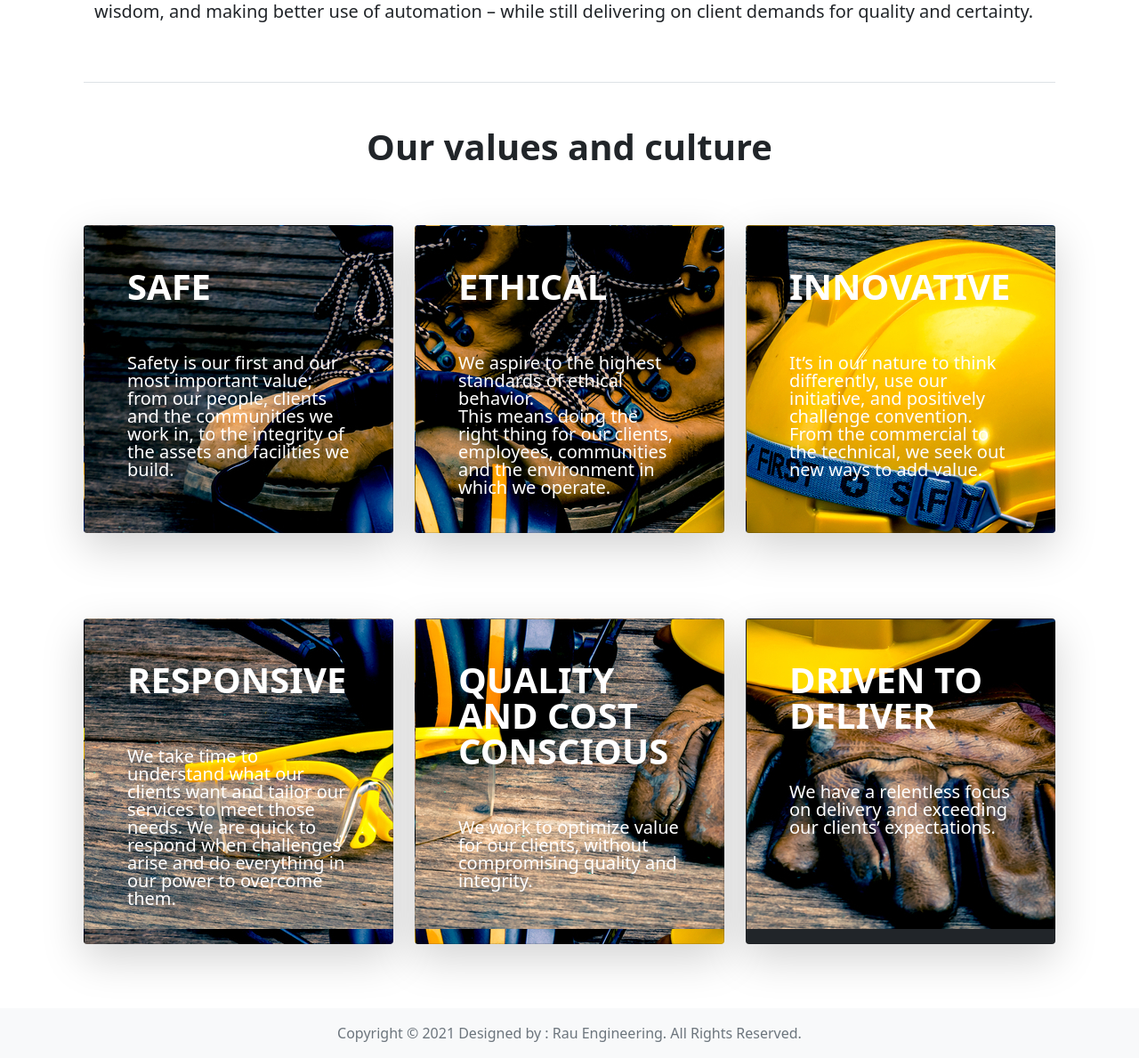
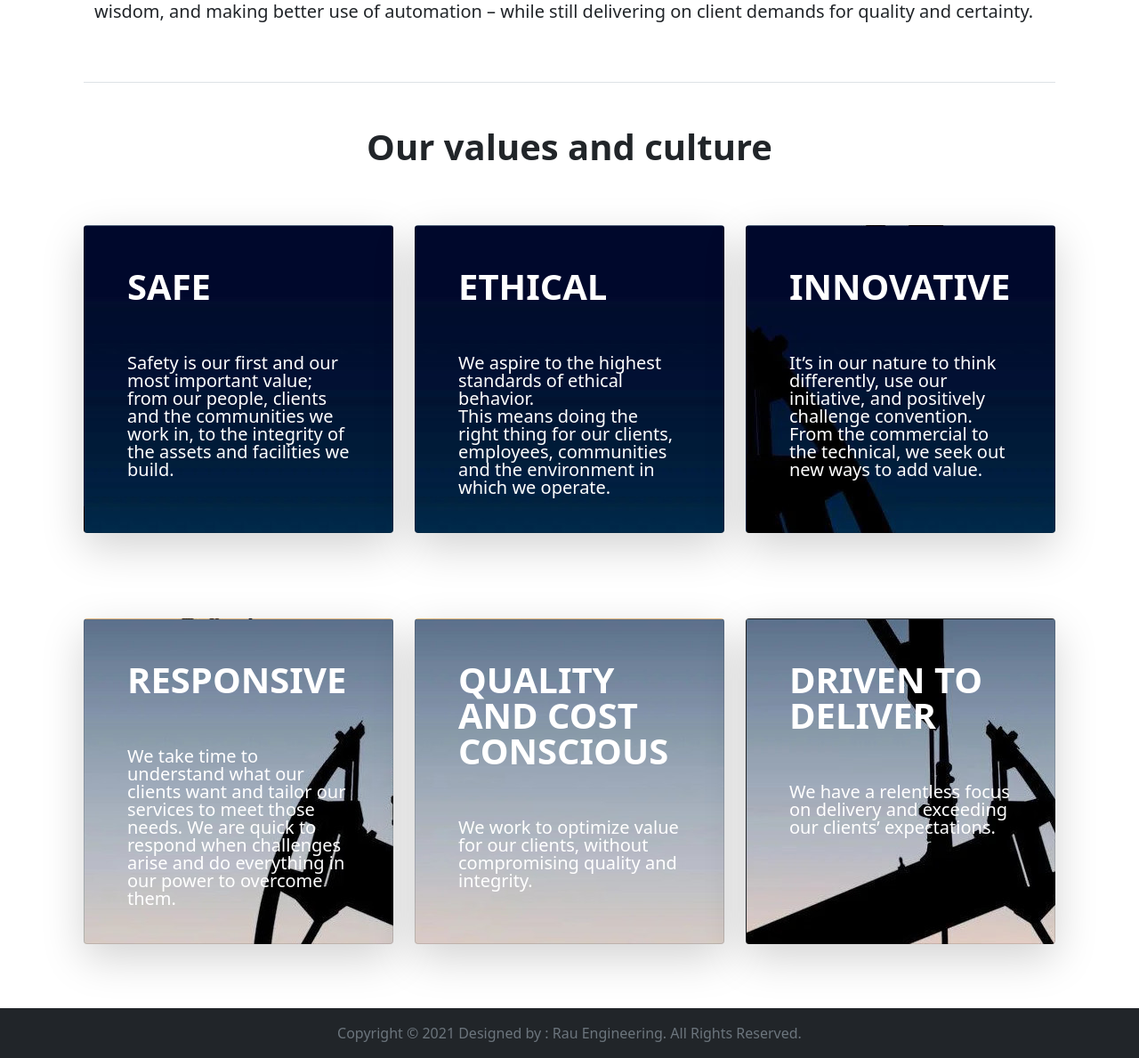
Before and after one commit to Ajesh01/rau-engg, a Flask app: page / in a window 1280 px wide. Shown: the part 2503-3692 px from the top of the page at 89% size. Run offline with Flask 2, Linux system fonts and the light colour scheme; some libraries are stand-ins or nearby versions.

Commit message:
card backdrop fixed

```diff
--- a/templates/index.html
+++ b/templates/index.html
@@ -8,7 +8,7 @@
     <!-- Bootstrap CSS -->
     <link href="https://cdn.jsdelivr.net/npm/bootstrap@5.0.2/dist/css/bootstrap.min.css" rel="stylesheet" integrity="sha384-EVSTQN3/azprG1Anm3QDgpJLIm9Nao0Yz1ztcQTwFspd3yD65VohhpuuCOmLASjC" crossorigin="anonymous">
 
-    <title>Hello, world!</title>
+    <title>Rau Engineering & Research</title>
 
 
     <style>
@@ -66,7 +66,7 @@
 </head>
   <body>
     <a href="#" id="toTopBtn" class="" >
-      <i class="fas fa-arrow-circle-up fa-3x" style="color:rgb(34, 37, 41)"></i>
+      <i class="fas fa-arrow-circle-up fa-3x" style="color:rgb(129, 43, 19)"></i>
     </a>
       <!-- <div style="width:100%;height:50px;background-color: black;"></div> -->
     <nav class="navbar sticky-top navbar-expand-lg navbar-light bg-dark  shadow-sm">
@@ -237,7 +237,7 @@
 
     <div class="row row-cols-1 row-cols-lg-3 align-items-stretch g-4 py-5">
       <div class="col">
-        <div class="card card-cover h-100 overflow-hidden text-white bg-dark rounded-5 shadow-lg" style="background-image: url('static/img/safety-1.jpg');">
+        <div class="card card-cover h-100 overflow-hidden text-white bg-dark rounded-5 shadow-lg" style="background-image: url('static/img/card - 1.jpg');">
           <div class="d-flex flex-column h-100 p-5 pb-3 text-shadow-1">
             <h2 class=" display-6 lh-1 fw-bold">SAFE</h2>
             <h5 class="mt-5 mb-4 lh-1"> Safety is our first and our most important value; from our people, clients and the communities we work in, to the integrity of the assets and facilities we build.</h5>
@@ -258,7 +258,7 @@
         </div>
       </div>
             <div class="col">
-        <div class="card card-cover h-100 overflow-hidden text-white bg-dark rounded-5 shadow-lg" style="background-image: url('static/img/safety-2.jpg');">
+        <div class="card card-cover h-100 overflow-hidden text-white bg-dark rounded-5 shadow-lg" style="background-image: url('static/img/card - 2.jpg');">
           <div class="d-flex flex-column h-100 p-5 pb-3 text-shadow-1">
             <h2 class=" display-6 lh-1 fw-bold">ETHICAL</h2>
             <h5 class="mt-5 mb-4 lh-1"> We aspire to the highest standards of ethical behavior. <br>This means doing the right thing for our clients, employees, communities and the environment in which we operate.</h5>
@@ -280,7 +280,7 @@
       </div>
 
         <div class="col">
-        <div class="card card-cover h-100 overflow-hidden text-white bg-dark rounded-5 shadow-lg" style="background-image: url('static/img/safety-3.jpg');">
+        <div class="card card-cover h-100 overflow-hidden text-white bg-dark rounded-5 shadow-lg" style="background-image: url('static/img/card - 3.jpg');">
           <div class="d-flex flex-column h-100 p-5 pb-3 text-shadow-1">
             <h2 class=" display-6 lh-1 fw-bold">INNOVATIVE</h2>
             <h5 class="mt-5 mb-4 lh-1">It’s in our nature to think differently, use our initiative, and positively challenge convention. From the commercial to the technical, we seek out new ways to add value.</h5>
@@ -304,7 +304,7 @@
 
     <div class="row row-cols-1 row-cols-lg-3 align-items-stretch g-4 py-5">
       <div class="col">
-        <div class="card card-cover h-100 overflow-hidden text-white bg-dark rounded-5 shadow-lg" style="background-image: url('static/img/safety-4.jpg');">
+        <div class="card card-cover h-100 overflow-hidden text-white bg-dark rounded-5 shadow-lg" style="background-image: url('static/img/card - 4.jpg');">
           <div class="d-flex flex-column h-100 p-5 pb-3 text-shadow-1">
             <h2 class=" display-6 lh-1 fw-bold">RESPONSIVE</h2>
             <h5 class="mt-5 mb-4 lh-1"> We take time to understand what our clients want and tailor our services to meet those needs. We are quick to respond when challenges arise and do everything in our power to overcome them.
@@ -326,7 +326,7 @@
         </div>
       </div>
             <div class="col">
-        <div class="card card-cover h-100 overflow-hidden text-white bg-dark rounded-5 shadow-lg" style="background-image: url('static/img/safety-5.jpg');">
+        <div class="card card-cover h-100 overflow-hidden text-white bg-dark rounded-5 shadow-lg" style="background-image: url('static/img/card - 5.jpg');">
           <div class="d-flex flex-column h-100 p-5 pb-3 text-shadow-1">
             <h2 class=" display-6 lh-1 fw-bold">QUALITY AND COST CONSCIOUS</h2>
             <h5 class="mt-5 mb-4 lh-1"> We work to optimize value for our clients, without compromising quality and integrity.
@@ -349,7 +349,7 @@
       </div>
 
         <div class="col">
-        <div class="card card-cover h-100 overflow-hidden text-white bg-dark rounded-5 shadow-lg" style="background-image: url('static/img/safety-6.jpg');background-repeat: no-repeat">
+        <div class="card card-cover h-100 overflow-hidden text-white bg-dark rounded-5 shadow-lg" style="background-image: url('static/img/card - 6.jpg');background-repeat: no-repeat">
           <div class="d-flex flex-column h-100 p-5 pb-3 text-shadow-1">
             <h2 class=" display-6 lh-1 fw-bold">DRIVEN TO DELIVER</h2>
             <h5 class="mt-5 mb-4 lh-1">We have a relentless focus on delivery and exceeding our clients’ expectations.
@@ -407,7 +407,7 @@ return false;
 </script>
 
 
-      <footer class="footer mt-auto py-3 bg-light" style="margin-top:50px;">
+      <footer class="footer mt-auto py-3 bg-dark text-white" style="margin-top:50px;">
         <div class="container text-center">
           <span class="text-muted ">Copyright © 2021 Designed by : Rau Engineering.
             All Rights Reserved.</span>
```
Also changed, not shown: static/img/card - 1.jpg (added), static/img/card - 2.jpg (added), static/img/card - 3.jpg (added), static/img/card - 4.jpg (added), static/img/card - 5.jpg (added), static/img/card - 6.jpg (added), static/img/safety-1.jpg (deleted), static/img/safety-2.jpg (deleted), static/img/safety-3.jpg (deleted), static/img/safety-4.jpg (deleted), static/img/safety-5.jpg (deleted), static/img/safety-6.jpg (deleted).
